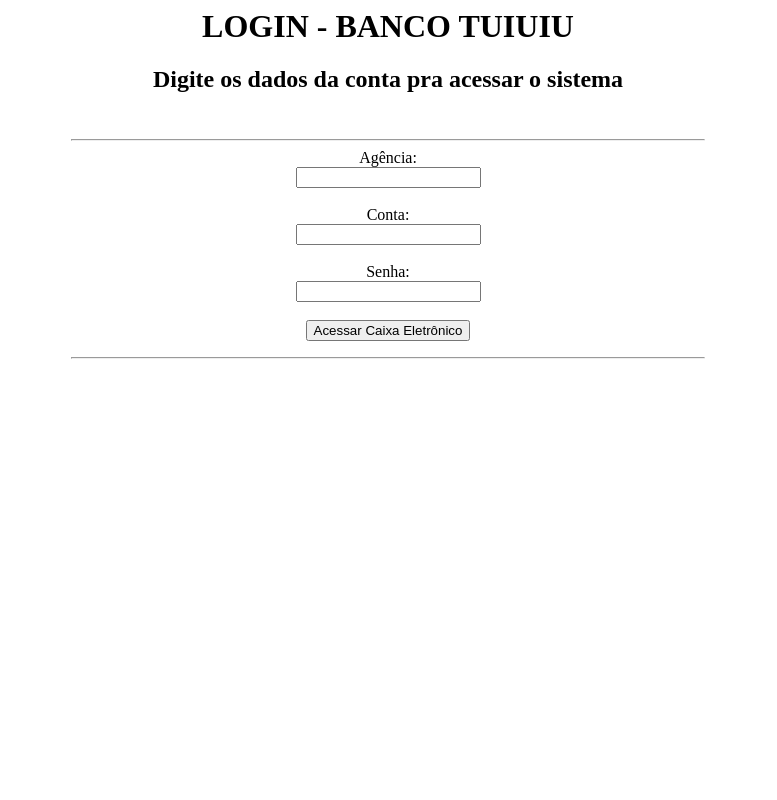
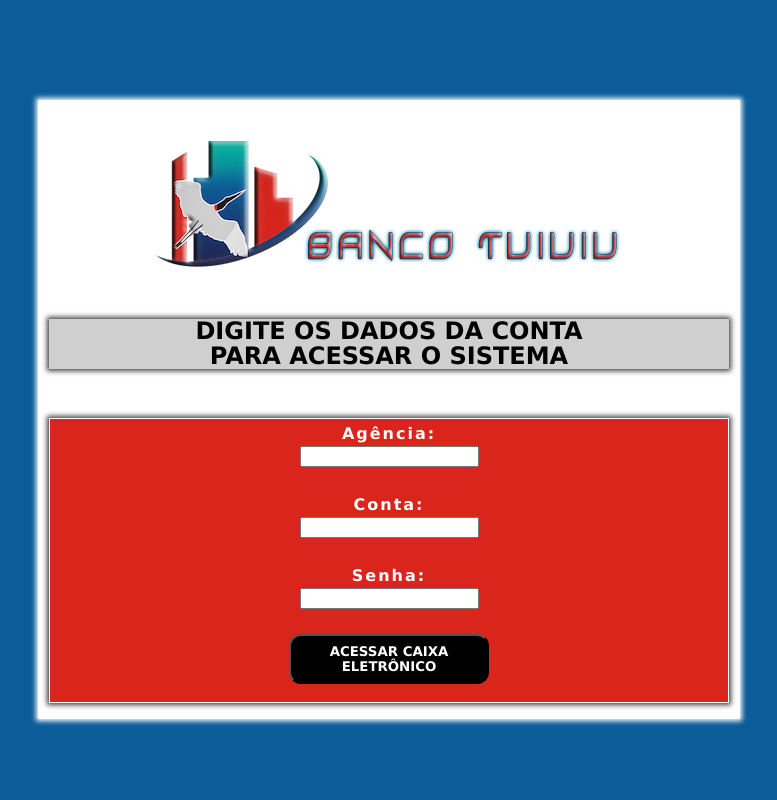
Before and after one commit to Yoostah/caixa_eletronico, a PHP site: page / in a window 1280 px wide. Shown: the whole page, without its empty margins (252-1029 px from the left). Run offline with PHP 8.4, Linux system fonts and the light colour scheme.

Commit message:
css quase pronto

```diff
--- /dev/null
+++ b/_css/estilo.css
@@ -0,0 +1,197 @@
+/*
+** Padrao de cores do site **
+
+#D0CFCF  -  Cinza quase Branco
+#7B8B94  -  Cinza
+#0C5C9A  -  Azul
+#DA251D  -  Vermelho
+#000000  -  Preto
+
+*/
+
+* {
+	font-family: Verdana;
+}
+
+body{
+	margin: 0px;
+	padding-top: 0px;
+}
+
+.fundo {
+	background-color: #0C5C9A;
+	height: 100%;
+}
+
+.conteudo{
+	width:700px;
+	height:617px;
+	background-color: #FFFFFF;
+	border: 1px solid white;
+	position:absolute;
+	top:50%;
+	left:50%;
+    margin-left:-350px;
+	margin-top:-300px;
+	box-shadow: 0px 0px 5px 2px rgba(255,255,255,1);
+
+}
+
+.conteudo_caixa{
+	display:inline-block;
+	width:75%;
+	height:95%;
+	background-color: #FFFFFF;
+	border: 10px solid white;
+	margin:15px 0px 0px 200px;
+	box-shadow: 0px 0px 5px 2px rgba(255,255,255,1);
+
+}
+
+.conteudo_caixa span{
+	font-weight: bold;
+
+}
+
+.info_cliente {
+	background-color: #D0CFCF;
+	padding-left: 10px;
+	border-color: white;
+	border-style: solid;
+	margin: 9px 9px 9px 9px;
+	border-width: 1px 1px 1px 1px;
+	box-shadow: 0px 0px 5px 2px rgba(0,0,0,0.75);
+}
+
+.caixa_botoes{
+	text-align: center;
+	border-color: white;
+	border-style: solid;
+	margin: 15px 9px 15px 9px;
+	padding: 5px 0px 5px 0px;
+	border-width: 1px 1px 1px 1px;
+	box-shadow: 0px 0px 5px 2px rgba(0,0,0,0.75);
+
+
+}
+
+.caixa_botoes button{
+	margin-left: 20px;
+	margin-right: 20px;
+	width: 200px;
+	height: 30px;
+	font-weight: bold;
+	text-transform: uppercase;
+    background-color: #DA251D;
+    border-radius: 12px;
+    color: white;
+
+}
+
+.caixa_botoes button:hover{
+    background-color: white;
+    color: #DA251D;
+
+}
+
+.cabecalho{
+	background-color: #FFFFFF;
+	margin: auto;
+	border-color: white;
+	border-style: solid;
+	border-width: 10px 10px 0px 10px;
+}
+
+.extrato{
+	padding: 10px;
+	background-color: #D0CFCF;
+	border-color: white;
+	border-style: solid;
+	border-width: 1px 1px 1px 1px;
+	margin: 9px 9px 9px 9px;
+	box-shadow: 0px 0px 5px 2px rgba(0,0,0,0.75);
+}
+
+.cabecalho img {
+	padding: 10px;
+	margin: 20px 14% 20px 14%;
+
+}
+
+.cabecalho #logo  {
+	margin: auto;
+}
+
+.cabecalho h2 {
+	background-color: #D0CFCF;
+	text-align: center;
+	color: #000000;
+	text-transform: uppercase;
+	line-height: 25px;
+	box-shadow: 0px 0px 5px 2px rgba(0,0,0,0.75);
+}
+
+.cabecalho #nome_pag  {
+	box-shadow: 0px 0px 5px 2px rgba(0,0,0,0.75);
+	font-size: 35px;
+	line-height: 60px;
+}
+
+.cabecalho a {
+	width: 250px;
+	height: 100px;
+	font-weight: bold;
+    text-transform: none;
+    background-color: #7B8B94;
+    border-radius: 12px;
+
+}
+
+.cabecalho button{
+	width: 200px;
+	height: 50px;
+	font-weight: bold;
+    text-transform: uppercase;
+    background-color: white;
+    border-radius: 12px;
+    position: absolute;
+	right: 13%;
+	top: 3%;
+}
+
+.cabecalho button:hover{
+    background-color: #000000;
+    color: #FFFFFF;
+}
+
+.campos{
+	line-height: 25px;
+	text-transform: uppercase;
+	text-align: center;
+	padding: 2px;
+	border: 1px solid white;
+	color: #FFFFFF;
+	background-color: #DA251D;
+	font-weight: bold;
+	letter-spacing: 2px;
+	text-transform: none;
+	margin: 10px;
+	box-shadow: 0px 0px 5px 2px rgba(0,0,0,0.75);
+}
+
+.campos button{
+	width: 200px;
+	height: 50px;
+	font-weight: bold;
+    text-transform: uppercase;
+    background-color: #000000;
+    border-radius: 12px;
+    color: white;
+}
+
+.campos button:hover{
+    background-color: #FFFFFF;
+    color: black;
+    cursor: pointer;
+
+}
--- a/index.php
+++ b/index.php
@@ -18,6 +18,7 @@ if(isset($_SESSION['conta']) && empty($_SESSION['conta']) == false){
 		$sql->execute();
 		if($sql->rowCount() > 0){
 			$_SESSION['conta'] = $conta;
+			$_SESSION['agencia'] = $agencia;
 			header('Location:caixa.php');
 		}else{
 			_JS_Alerta("Usuário não cadastrado");
@@ -36,12 +37,16 @@ if(isset($_SESSION['conta']) && empty($_SESSION['conta']) == false){
 <head>
 	<title>Caixa Eletrônico</title>
 	<meta charset="utf-8">
+	<link rel="stylesheet" type="text/css" href="_css/estilo.css">
 </head>
 <body>
-	<div align="center">
-		<h1>LOGIN - BANCO TUIUIU</h1>
-		<h2>Digite os dados da conta pra acessar o sistema</h2><br>
-		<hr width="50%">
+	<div class="fundo">
+		<div class="conteudo">
+			<div class="cabecalho">
+				<img src="_imagens/logo.png" />
+				<h2>Digite os dados da conta <br>para acessar o sistema</h2><br>
+			</div>
+			<div class="campos">
 				<form id="login" method="POST">
 					Agência: <br>
 					<input id="agencia" type="text" name="agencia"><br><br>
@@ -52,7 +57,8 @@ if(isset($_SESSION['conta']) && empty($_SESSION['conta']) == false){
 
 					<button type="submit" name="btnLogar" onClick="return campo_vazio()" >Acessar Caixa Eletrônico</button>
 				</form>
-		<hr width="50%">
+			</div>
+		</div>
 	</div>
 </body>
 </html>
```
Also changed, not shown: caixa.php (+16 -14 lines), _imagens/logo.png (added), 5 other files. Lines whose indentation alone changed are shown as unchanged.
